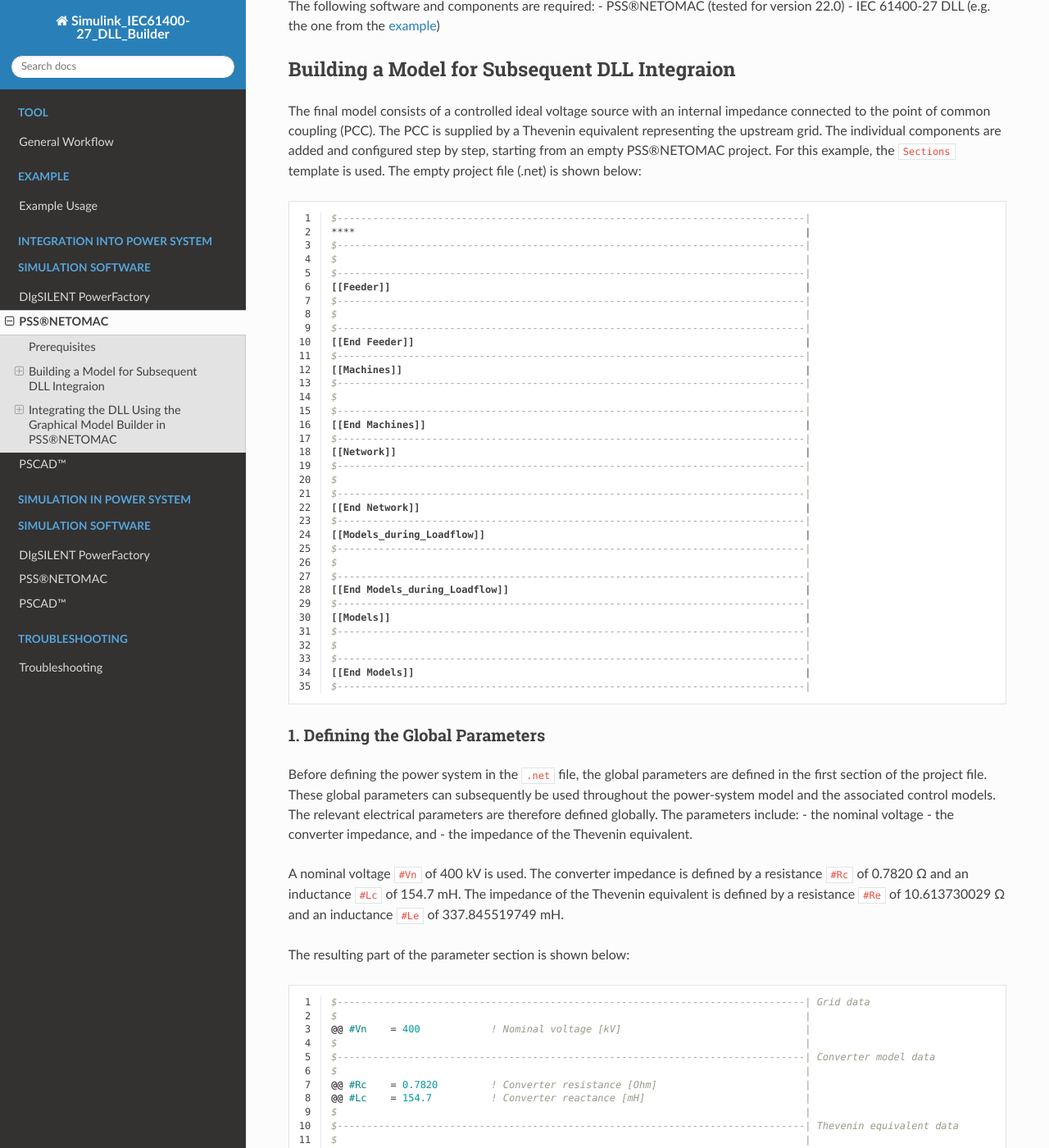
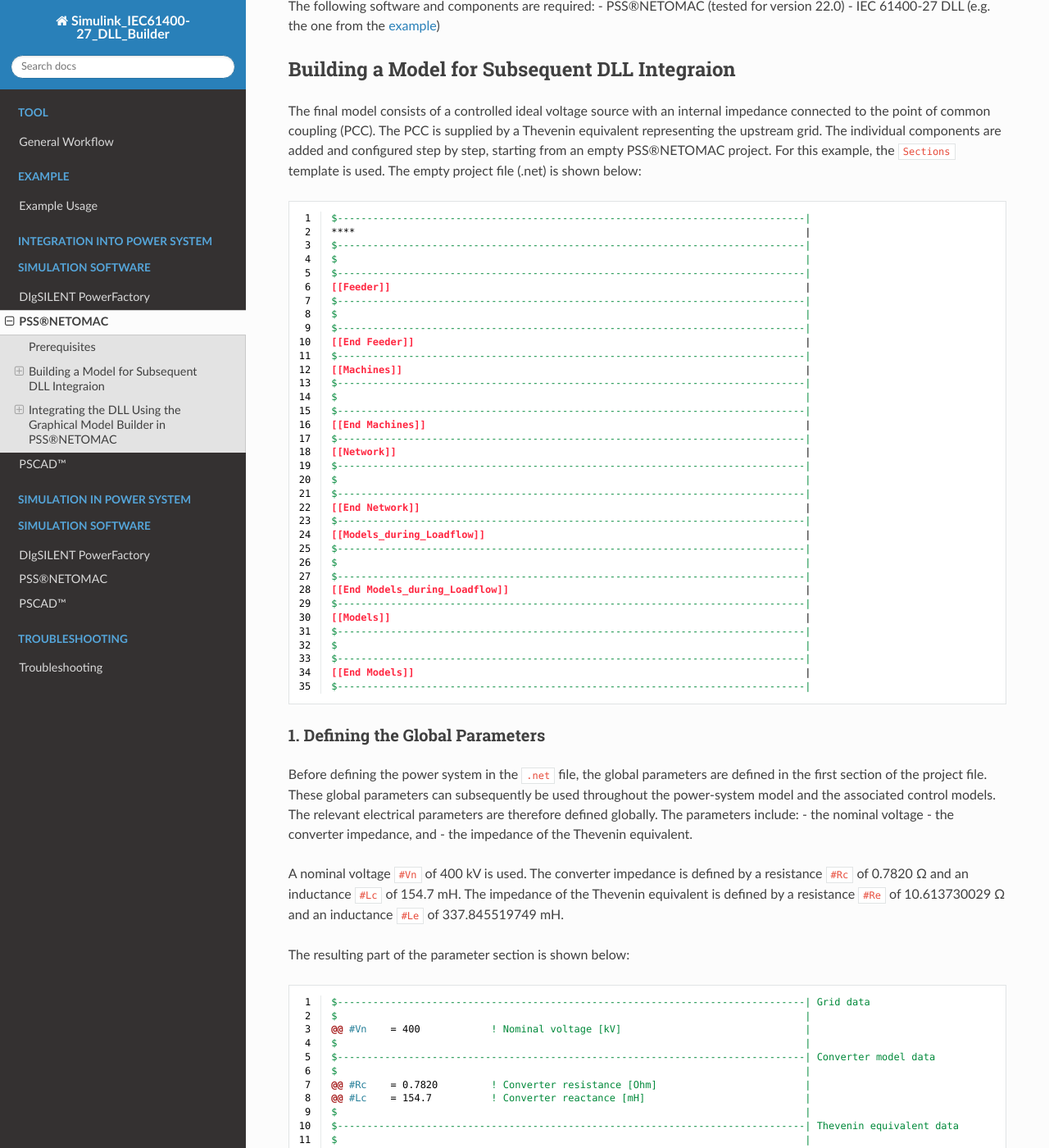
Before and after one commit to Institute-of-Electrical-Energy-Systems/SIMULINK_DLL_Builder, a Sphinx documentation site: the page built from docs/DLL_in_Netomac.rst, in a window 1280 px wide and 1400 px high, scrolled down 364 px. Shown: the whole window at 82% size. Built offline with Sphinx 7.4.7 and the Read the Docs theme 3.1.0, drawn with Linux system fonts in a browser that asks for light colours; formulas are drawn with MathJax 3.

Commit message:
Update conf.py
Update_conf.py

```diff
--- a/docs/conf.py
+++ b/docs/conf.py
@@ -36,7 +36,7 @@ year = "2026"
 author = "Gregor Becker, Dominik Frauenknecht"
 version = release = "0.0.1"
 
-pygments_style = "trac"
+# pygments_style = "trac"
 templates_path = ["."]
 
 # on_rtd is whether we are on readthedocs.org
```
